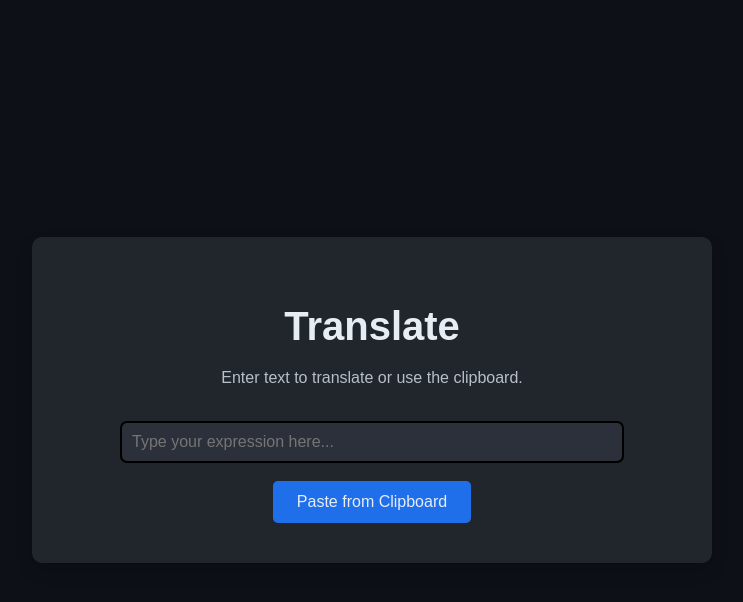
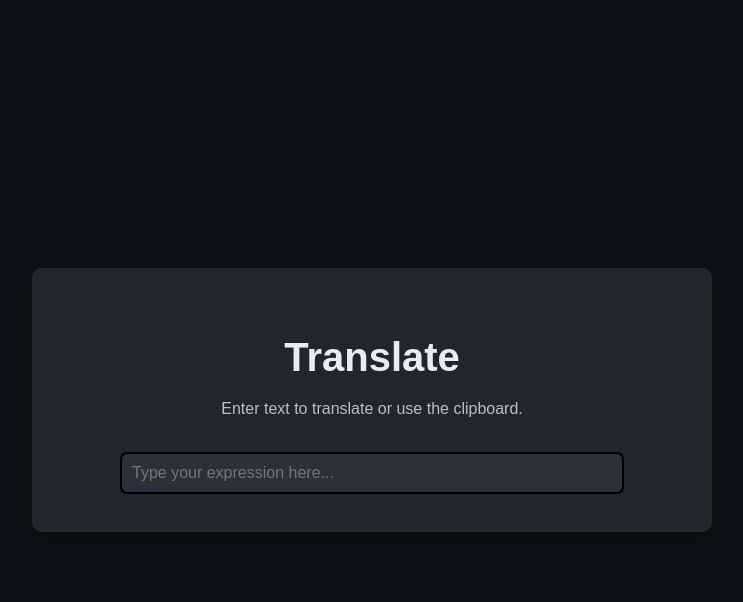
Before and after one commit to OtsoBear/LatexToCalc-Server, a Flask app: page /translate in a window 1280 px wide. Shown: the top 602 px of the page, without its empty margins (268-1011 px from the left). Run offline with Flask 3, Linux system fonts and the light colour scheme.

Commit message:
Removed redundant paste button

```diff
--- a/python/src/templates/translate.html
+++ b/python/src/templates/translate.html
@@ -47,22 +47,6 @@
             outline-offset: 2px; /* Space between the element and the outline */
         }
 
-        .button {
-            padding: 12px 24px;
-            font-size: 16px;
-            color: #e6edf3; /* Light text color on button */
-            background-color: #1f6feb; /* Standout button color */
-            border: none;
-            border-radius: 5px;
-            cursor: pointer;
-            transition: background-color 0.3s ease;
-            text-decoration: none;
-            display: inline-block;
-            margin-top: 20px; /* Add some space above the button */
-        }
-        .button:hover {
-            background-color: #4088e7; /* Darker button color on hover */
-        }
         .popup {
             position: fixed;
             bottom: 20px;
@@ -83,7 +67,6 @@
         <h1>Translate</h1>
         <p>Enter text to translate or use the clipboard.</p>
         <input type="text" id="translateInput" placeholder="Type your expression here..." />
-        <button id="pasteButton" class="button">Paste from Clipboard</button>
         <div id="result"></div>
     </div>
     <div id="popup" class="popup">Copied to clipboard!</div>
@@ -95,22 +78,6 @@
             const text = this.value;
             if (text.includes('\\')) {
                 translate(text); // Call the translate function here
-            }
-        });
-
-        document.getElementById('pasteButton').addEventListener('click', async function() {
-            if (!clipboardAvailable) {
-                alert('Clipboard access is not available in this browser or context.');
-                return;
-            }
-            try {
-                const text = await navigator.clipboard.readText();
-                if (text.includes('\\')) {
-                    document.getElementById('translateInput').value = text;
-                    translate(text); // Automatically translate the clipboard content
-                }
-            } catch (error) {
-                console.error('Failed to read clipboard contents: ', error);
             }
         });
 
```
